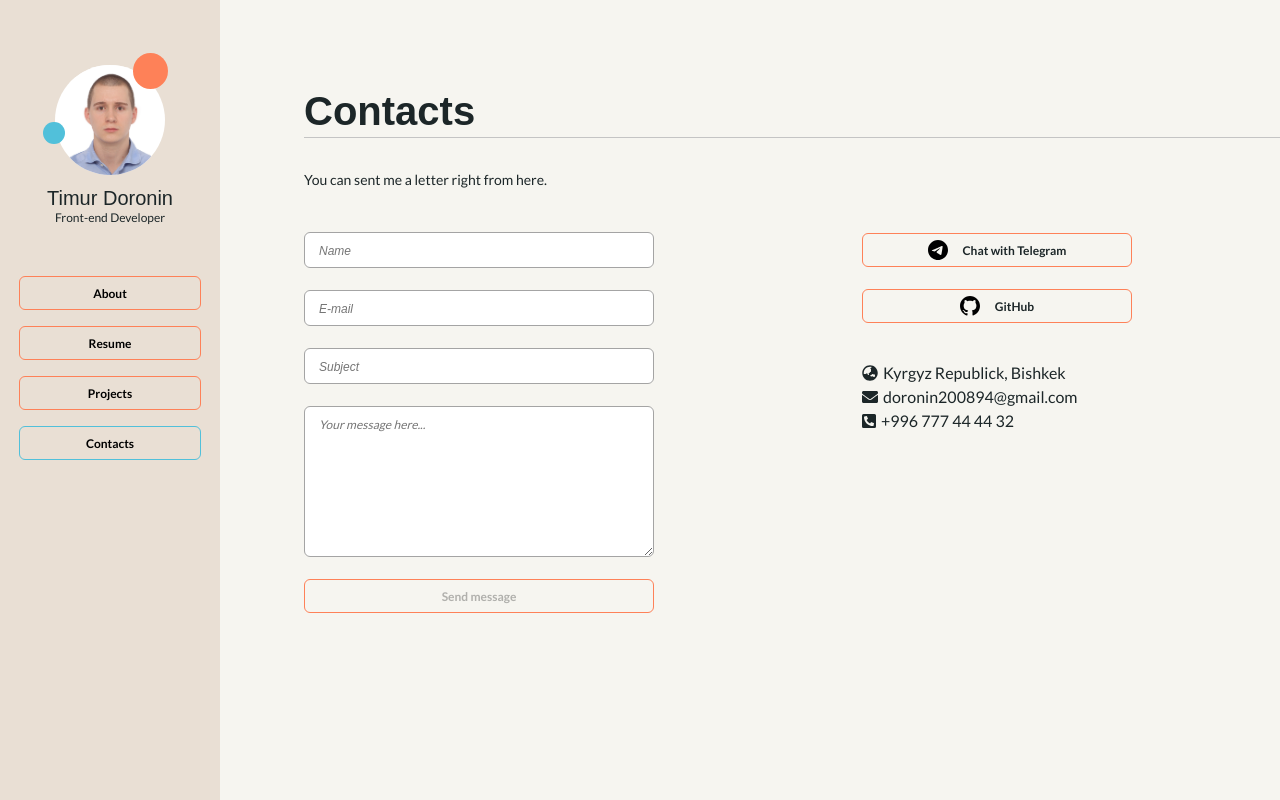
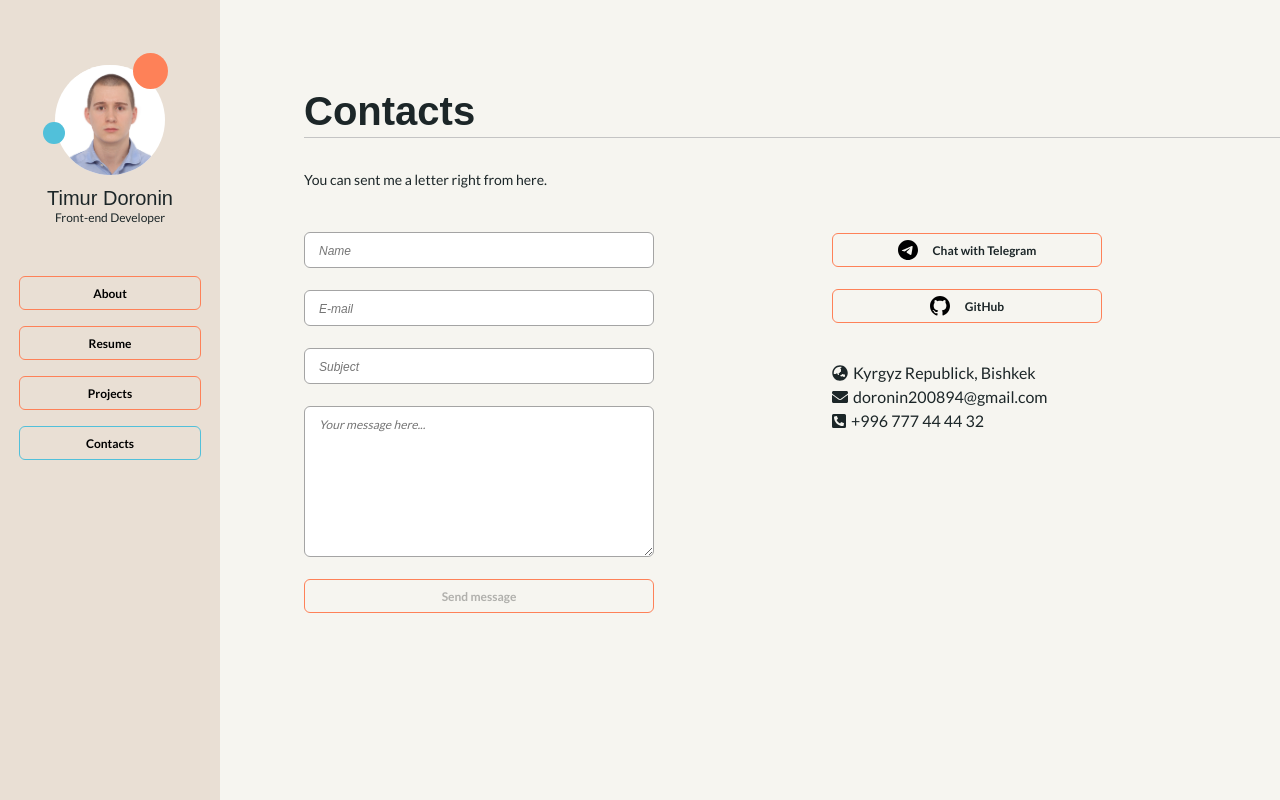
Before and after one commit to TimTimi4/CV, a React (Create React App) app: page /contacts in a window 1280 px wide. Built offline with nearby package versions, Linux system fonts and the light colour scheme; a web font is replaced by a local one.

Commit message:
published

```diff
--- a/package.json
+++ b/package.json
@@ -2,6 +2,7 @@
   "name": "resume",
   "version": "0.1.0",
   "private": true,
+	"homepage": " https://timtimi4.github.io/MyResume/",
   "dependencies": {
     "@fortawesome/fontawesome-svg-core": "^1.2.36",
     "@fortawesome/free-solid-svg-icons": "^5.15.4",
@@ -21,6 +22,8 @@
   },
   "scripts": {
     "start": "react-scripts start",
+		"predeploy": "npm run build",
+		"deploy": "gh-pages -d build",
     "build": "react-scripts build",
     "test": "react-scripts test",
     "eject": "react-scripts eject"
@@ -42,5 +45,8 @@
       "last 1 firefox version",
       "last 1 safari version"
     ]
+  },
+  "devDependencies": {
+    "gh-pages": "^3.2.3"
   }
 }
--- a/src/pages/Contacts/index.jsx
+++ b/src/pages/Contacts/index.jsx
@@ -19,7 +19,7 @@ const StyledRow = styled.div`
 const StyledColumn = styled.div`
 	flex: 0 1 50%;
 	&:last-child{
-		margin: 95px 0px 0px 0px;
+		margin: 95px 60px 0px 0px;
 	}
 	&:first-child{
 		position: relative;
```
Also changed, not shown: 1 other file (tests, documents, lock files or other folders).
